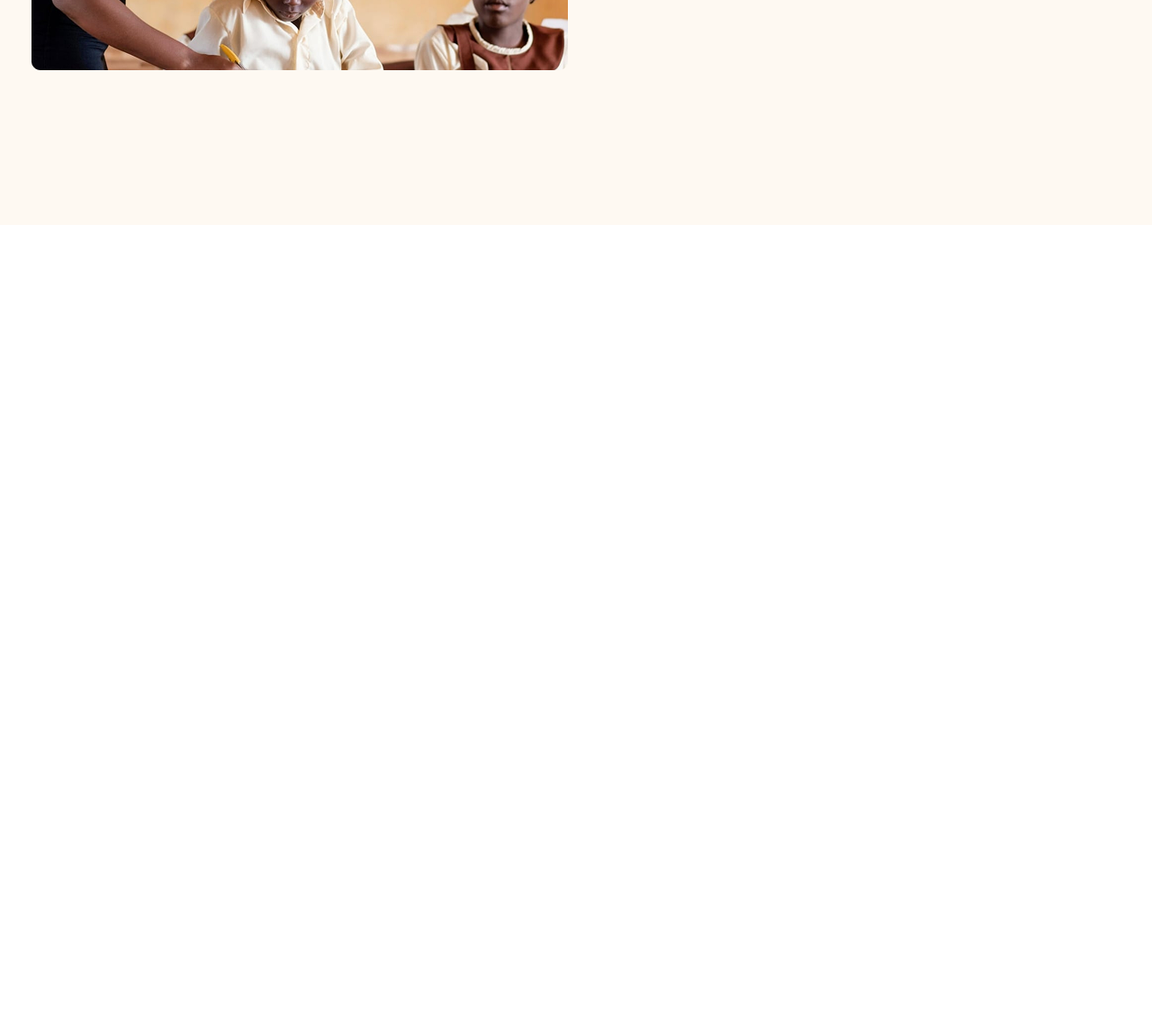
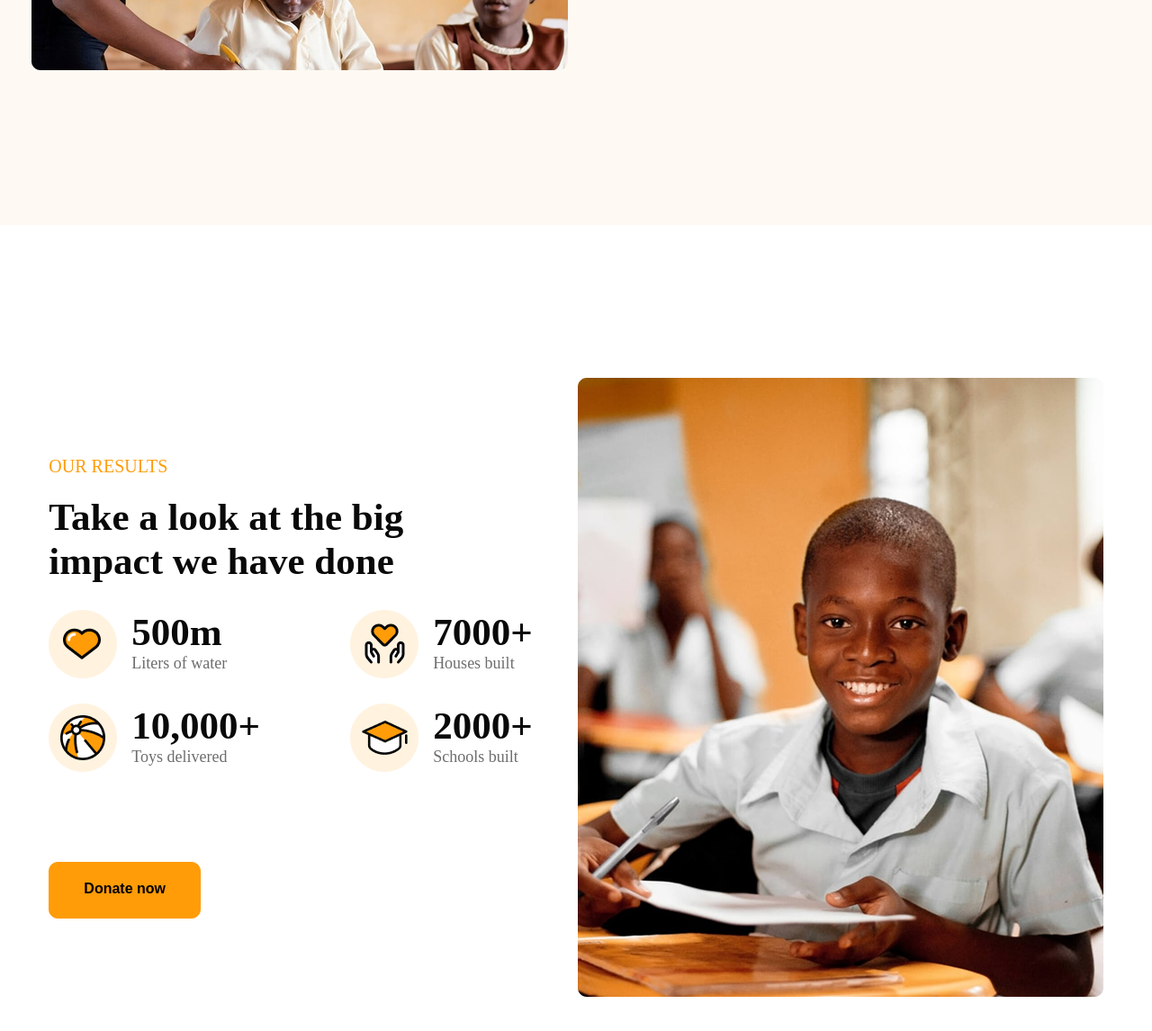
Before and after one commit to rahimovvrr/repository5, a plain HTML site: page index.html in a window 1280 px wide. Shown: the part 2528-3674 px from the top of the page at 90% size. Before the commit the page ends 2778 px from the top, so only its background shows below. Drawn offline with Linux system fonts and the light colour scheme.

Commit message:
forth commit

```diff
--- a/index.html
+++ b/index.html
@@ -97,5 +97,54 @@
             </div>
         </div>
     </div>
+    <div class="container4">
+        <div class="div14">
+            <div class="div15">
+                <div class="div18">
+
+                    <h3>OUR RESULTS</h3>
+                    <h1 class="h1">Take a look at the big <br>impact we have done</h1>
+                    <div class="div16">
+                        <div class="div17">
+                            <img src="./IMAGE (7).png" alt="">
+                            <div class="div18">
+                                <h1>500m</h1>
+                                <h4>Liters of water</h4>
+                            </div>
+                        </div>
+
+                        <div class="div17">
+                            <img src="./IMAGE (8).png" alt="">
+                            <div class="div18">
+                                <h1>7000+</h1>
+                                <h4>Houses built</h4>
+                            </div>
+                        </div>
+                    </div>
+
+                    <div class="div16">
+                        <div class="div17">
+                            <img src="./IMAGE (9).png" alt="">
+                            <div class="div18">
+                                <h1>10,000+</h1>
+                                <h4>Toys delivered</h4>
+                            </div>
+                        </div>
+
+                        <div class="div17">
+                            <img src="./IMAGE (10).png" alt="">
+                            <div class="div18">
+                                <h1>2000+</h1>
+                                <h4>Schools built</h4>
+                            </div>
+                        </div>
+                    </div>
+                    <button class="b1 b7"><h2>Donate now</h2></button>
+                </div>
+            </div>
+            <img src="./IMAGE (11).png" alt="">
+        </div>
+    </div>
+
 </body>
 </html>
--- a/style.css
+++ b/style.css
@@ -199,3 +199,49 @@ header{
 .div13 img{
     margin-bottom: auto;
 }
+.container4{
+    display: flex;
+    justify-content: center;
+    margin-bottom: 170px;
+}
+.div14{
+    gap: 50px;
+    margin-top: 170px;
+    display: flex;
+}
+.div15{
+    display: flex;
+    align-items: center;
+}
+.div15 h3{
+    font-size: 20px;
+    font-weight: 400;
+    color: #FF9C08;
+    padding-bottom: 20px;
+}
+.div15 h1{
+    font-size: 43px;
+    font-weight: 700;
+    color: #090909;
+}
+.h1{
+    padding-bottom: 30px;
+}
+.div16{
+    display: flex;
+    justify-content: space-between;
+    gap: 100px;
+}
+.div17{
+    display: flex;
+    gap: 16px;
+    margin-bottom: 28px;
+}
+.div18 h4 {
+    font-size: 18px;
+    font-weight: 400;
+    color: #6E6E6E;
+}
+.b7{
+    margin-top: 72px;
+}
```
Also changed, not shown: IMAGE (10).png (added), IMAGE (11).png (added), IMAGE (7).png (added), IMAGE (8).png (added), IMAGE (9).png (added).
